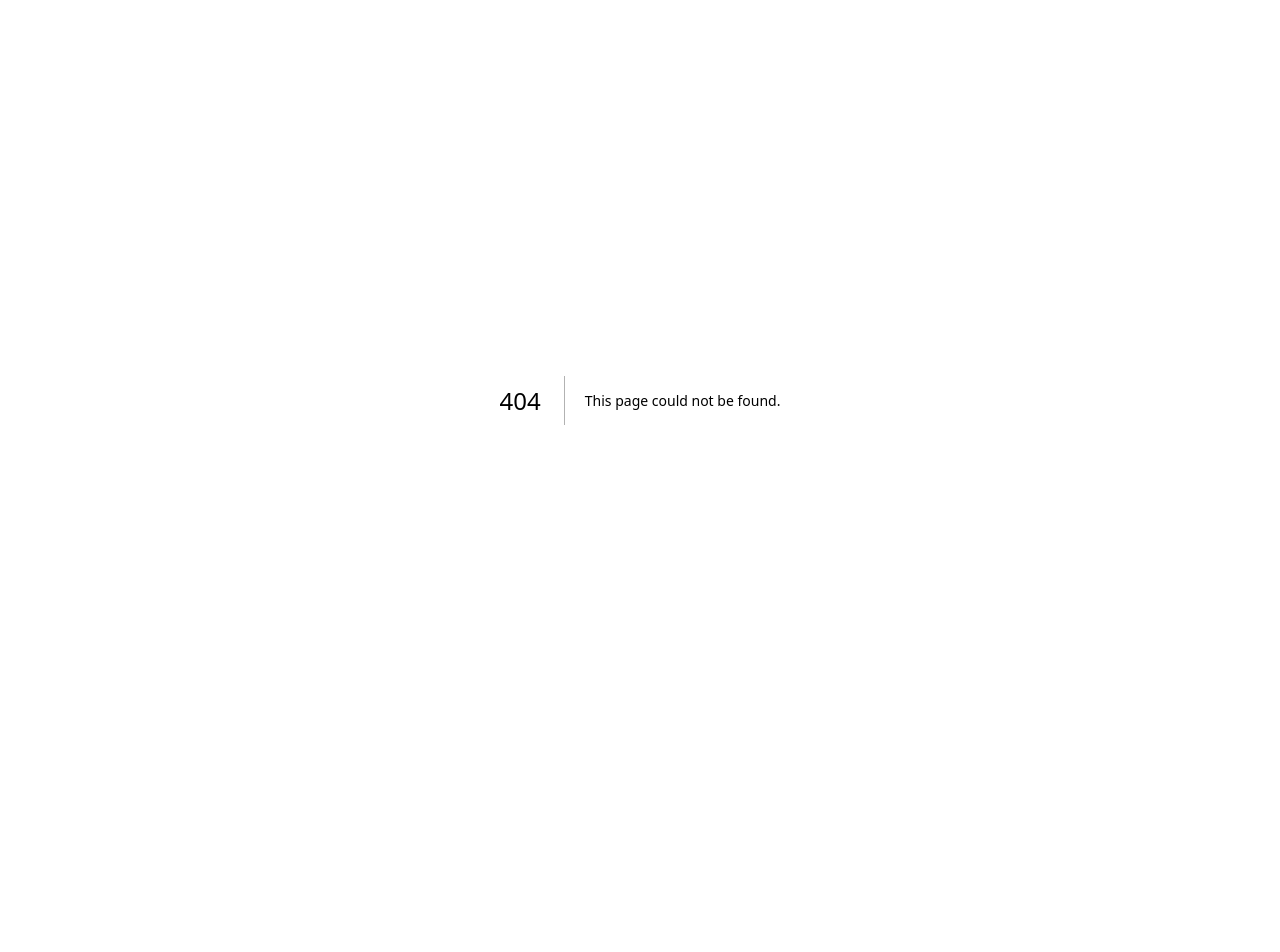
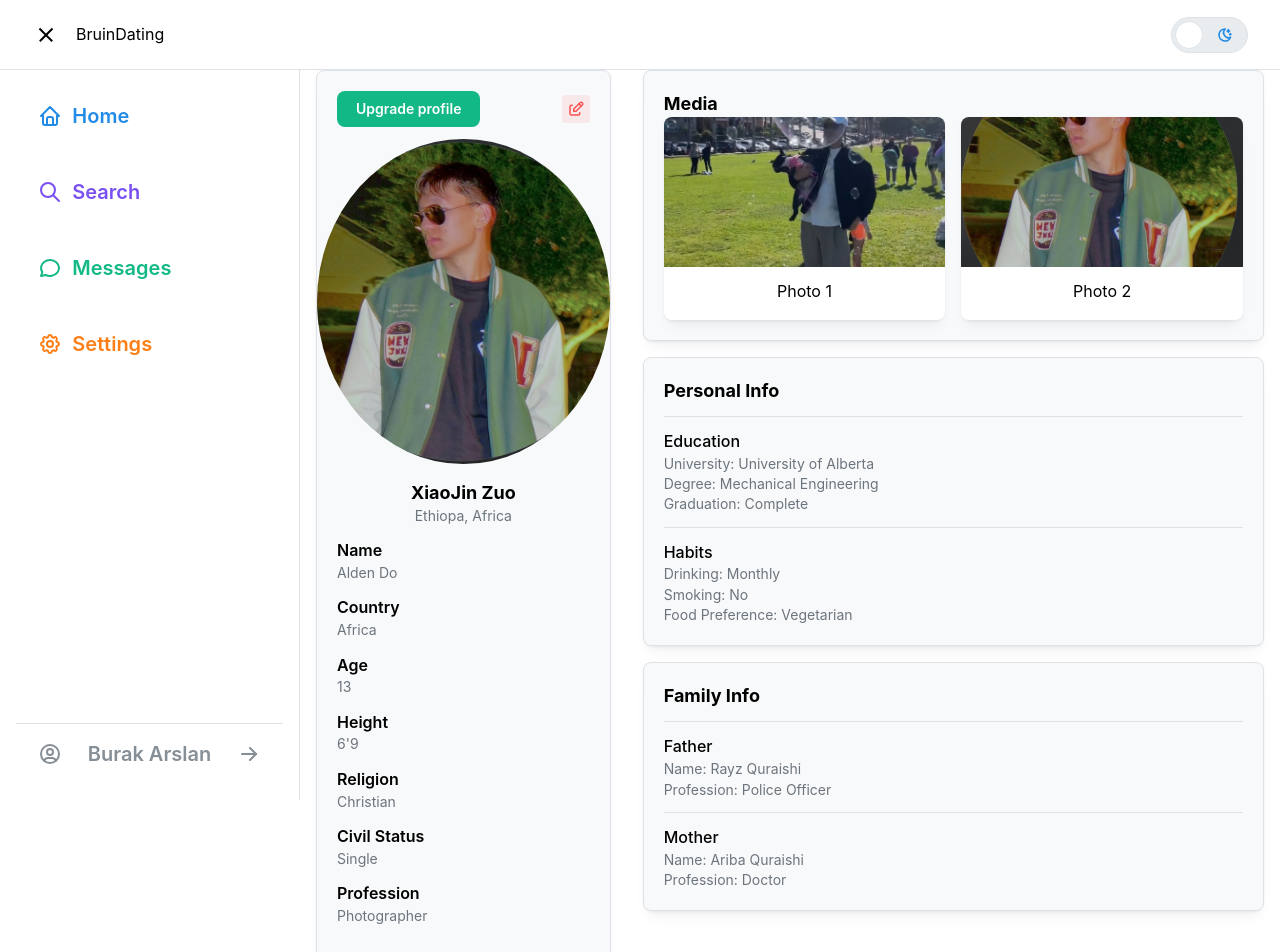
Before and after one commit to BruinDating/bruindating, a Next.js app: page /1/profile in a window 1280 px wide. Before the commit this address had no page. Shown: the top 952 px of the page. Before the commit the page ends 800 px from the top, so only its background shows below. Built offline with nearby package versions, Linux system fonts and the light colour scheme.

Commit message:
created very rough draft of profile page information, will alter more to appeal to UCLA bruins! p.s like Hinge

```diff
--- /dev/null
+++ b/src/app/[user]/profile/page.tsx
@@ -0,0 +1,44 @@
+"use client";
+
+import React, { useState } from "react";
+import { Transition, MantineTransition, Grid, Container, Center } from "@mantine/core";
+import { motion } from "motion/react";
+import ProfileSidebar from "@/components/Profile/ProfileSidebar";
+import AboutSection from "@/components/Profile/AboutSection";
+import MediaSection from "@/components/Profile/MediaSection";
+import PersonalInfo from "@/components/Profile/PersonalInfo";
+import FamilyInfo from "@/components/Profile/FamilyInfo";
+
+const ProfilePage = () => {
+  const [opened, setOpened] = useState(true);
+  const [transition, setTransition] = useState<MantineTransition>("pop-top-right");
+
+  return (
+    <motion.div animate={{ scale: 1 }}>
+      <Transition mounted={opened} transition={transition} duration={400}>
+        {(styles) => (
+          <Center style={styles}>
+            <Container size="xl" className="min-h-screen py-6">
+              <Grid gutter="xl">
+                {/* LEFT COLUMN: Profile + About (1/3 width) */}
+                <Grid.Col span={{ md: 4 }}>
+                  <ProfileSidebar />
+                  <AboutSection />
+                </Grid.Col>
+
+                {/* RIGHT COLUMN: Media + Personal Info + Family (2/3 width) */}
+                <Grid.Col span={{ md: 8 }}>
+                  <MediaSection />
+                  <PersonalInfo />
+                  <FamilyInfo />
+                </Grid.Col>
+              </Grid>
+            </Container>
+          </Center>
+        )}
+      </Transition>
+    </motion.div>
+  );
+};
+
+export default ProfilePage;
--- /dev/null
+++ b/src/app/components/Profile/AboutSection.tsx
@@ -0,0 +1,17 @@
+import { Card, Title, Text, ScrollArea } from "@mantine/core";
+
+const AboutSection = () => {
+  return (
+    <Card shadow="sm" padding="lg" radius="md" withBorder mt="md" style={{ backgroundColor: "#f8f9fa" }}>
+      <Title order={4}>About</Title>
+      <ScrollArea style={{ maxHeight: 150 }}>
+        <Text size="sm" color="#6c757d" style={{ textAlign: "center" }}>
+          Buddhist son is sought by B/G parents from Colombo. The proposed daughter is 25 years old, 5'3" in height,
+          pretty, very fair and well-mannered.
+        </Text>
+      </ScrollArea>
+    </Card>
+  );
+};
+
+export default AboutSection;
--- /dev/null
+++ b/src/app/components/Profile/FamilyInfo.tsx
@@ -0,0 +1,20 @@
+import { Card, Title, Divider, Text } from "@mantine/core";
+
+const FamilyInfo = () => {
+  return (
+    <Card shadow="sm" padding="lg" radius="md" withBorder mt="md" style={{ backgroundColor: "#f8f9fa" }}>
+      <Title order={4}>Family Info</Title>
+      <Divider my="sm" />
+      <Text fw={500}>Father</Text>
+      <Text size="sm" color="#6c757d">Name: Rayz Quraishi</Text>
+      <Text size="sm" color="#6c757d">Profession: Police Officer</Text>
+
+      <Divider my="sm" />
+      <Text fw={500}>Mother</Text>
+      <Text size="sm" color="#6c757d">Name: Ariba Quraishi</Text>
+      <Text size="sm" color="#6c757d">Profession: Doctor</Text>
+    </Card>
+  );
+};
+
+export default FamilyInfo;
--- /dev/null
+++ b/src/app/components/Profile/MediaSection.tsx
@@ -0,0 +1,30 @@
+import { Card, CardSection, Image, Title, Grid, Text } from "@mantine/core";
+
+const media = [
+  { url: "/images/IMG_8538.jpg", title: "Photo 1" },
+  { url: "/images/IMG_8536.jpg", title: "Photo 2" },
+];
+
+const MediaSection = () => {
+  return (
+    <Card shadow="sm" padding="lg" radius="md" withBorder style={{ backgroundColor: "#f8f9fa" }}>
+      <Title order={4}>Media</Title>
+      <Grid>
+        {media.map((item, index) => (
+          <Grid.Col key={index} span={{ md: 6 }}>
+            <Card shadow="sm" radius="md">
+              <CardSection>
+                <Image src={item.url} alt={item.title} height={150} />
+              </CardSection>
+              <Text style={{ textAlign: "center" }} mt="sm">
+                {item.title}
+              </Text>
+            </Card>
+          </Grid.Col>
+        ))}
+      </Grid>
+    </Card>
+  );
+};
+
+export default MediaSection;
--- /dev/null
+++ b/src/app/components/Profile/PersonalInfo.tsx
@@ -0,0 +1,22 @@
+import { Card, Title, Divider, Text } from "@mantine/core";
+
+const PersonalInfo = () => {
+  return (
+    <Card shadow="sm" padding="lg" radius="md" withBorder mt="md" style={{ backgroundColor: "#f8f9fa" }}>
+      <Title order={4}>Personal Info</Title>
+      <Divider my="sm" />
+      <Text fw={500}>Education</Text>
+      <Text size="sm" color="#6c757d">University: University of Alberta</Text>
+      <Text size="sm" color="#6c757d">Degree: Mechanical Engineering</Text>
+      <Text size="sm" color="#6c757d">Graduation: Complete</Text>
+
+      <Divider my="sm" />
+      <Text fw={500}>Habits</Text>
+      <Text size="sm" color="#6c757d">Drinking: Monthly</Text>
+      <Text size="sm" color="#6c757d">Smoking: No</Text>
+      <Text size="sm" color="#6c757d">Food Preference: Vegetarian</Text>
+    </Card>
+  );
+};
+
+export default PersonalInfo;
--- /dev/null
+++ b/src/app/components/Profile/ProfileSidebar.tsx
@@ -0,0 +1,78 @@
+import { Card, CardSection, Image, Title, Text, Flex, Button, ActionIcon, Box } from "@mantine/core";
+import { IconEdit } from "@tabler/icons-react";
+
+
+const ProfileSidebar = () => {
+  return (
+    <Card shadow="sm" padding="lg" radius="md" withBorder style={{ backgroundColor: "#f8f9fa" }}>
+      {/* Top Section - Upgrade Profile & Edit Icon */}
+      <Flex justify="space-between" align="center" mb="sm">
+        <Button size="sm" color="teal" radius="md">
+          Upgrade profile
+        </Button>
+        <ActionIcon variant="light" color="red">
+          <IconEdit size={18} />
+        </ActionIcon>
+      </Flex>
+
+      {/* Profile Picture */}
+      <CardSection>
+        <Image
+          src="/images/IMG_8536.jpg"
+          alt="Profile avatar"
+          height={325}
+          radius="100%"
+          style={{ display: "block", margin: "auto" }}
+        />
+      </CardSection>
+
+      {/* Profile Info */}
+      <Box mt="md">
+        <Title order={4} style={{ textAlign: "center" }}>
+          XiaoJin Zuo
+        </Title>
+
+        <Text size="sm" style={{ textAlign: "center", color: "#6c757d", marginBottom: "10px" }}>
+          Ethiopa, Africa
+        </Text>
+
+        {/* Profile Details */}
+        <Box mt="sm">
+          <Text style={{ fontWeight: 600 }}>Name</Text>
+          <Text size="sm" mb="sm" color="#6c757d">Alden Do</Text>
+
+          <Text style={{ fontWeight: 600 }}>Country</Text>
+          <Text size="sm" mb="sm" color="#6c757d">Africa</Text>
+
+          <Text style={{ fontWeight: 600 }}>Age</Text>
+          <Text size="sm" mb="sm" color="#6c757d">13</Text>
+
+          <Text style={{ fontWeight: 600 }}>Height</Text>
+          <Text size="sm" mb="sm" color="#6c757d">6'9</Text>
+
+          <Text style={{ fontWeight: 600 }}>Religion</Text>
+          <Text size="sm" style={{ color: "#6c757d" }} mb="sm">
+            Christian
+          </Text>
+
+          <Text style={{ fontWeight: 600 }}>Civil Status</Text>
+          <Text size="sm" style={{ color: "#6c757d" }} mb="sm">
+            Single
+          </Text>
+
+          <Text style={{ fontWeight: 600 }}>Profession</Text>
+          <Text size="sm" style={{ color: "#6c757d" }} mb="sm">
+            Photographer
+          </Text>
+        </Box>
+      </Box>
+
+      {/* Hide Proposal Button */}
+      <Button fullWidth mt="md" color="red" radius="md">
+        Hide proposal
+      </Button>
+    </Card>
+  );
+};
+
+export default ProfileSidebar;
```
Also changed, not shown: public/images/IMG_8536.jpg (added), public/images/IMG_8538.jpg (added).
